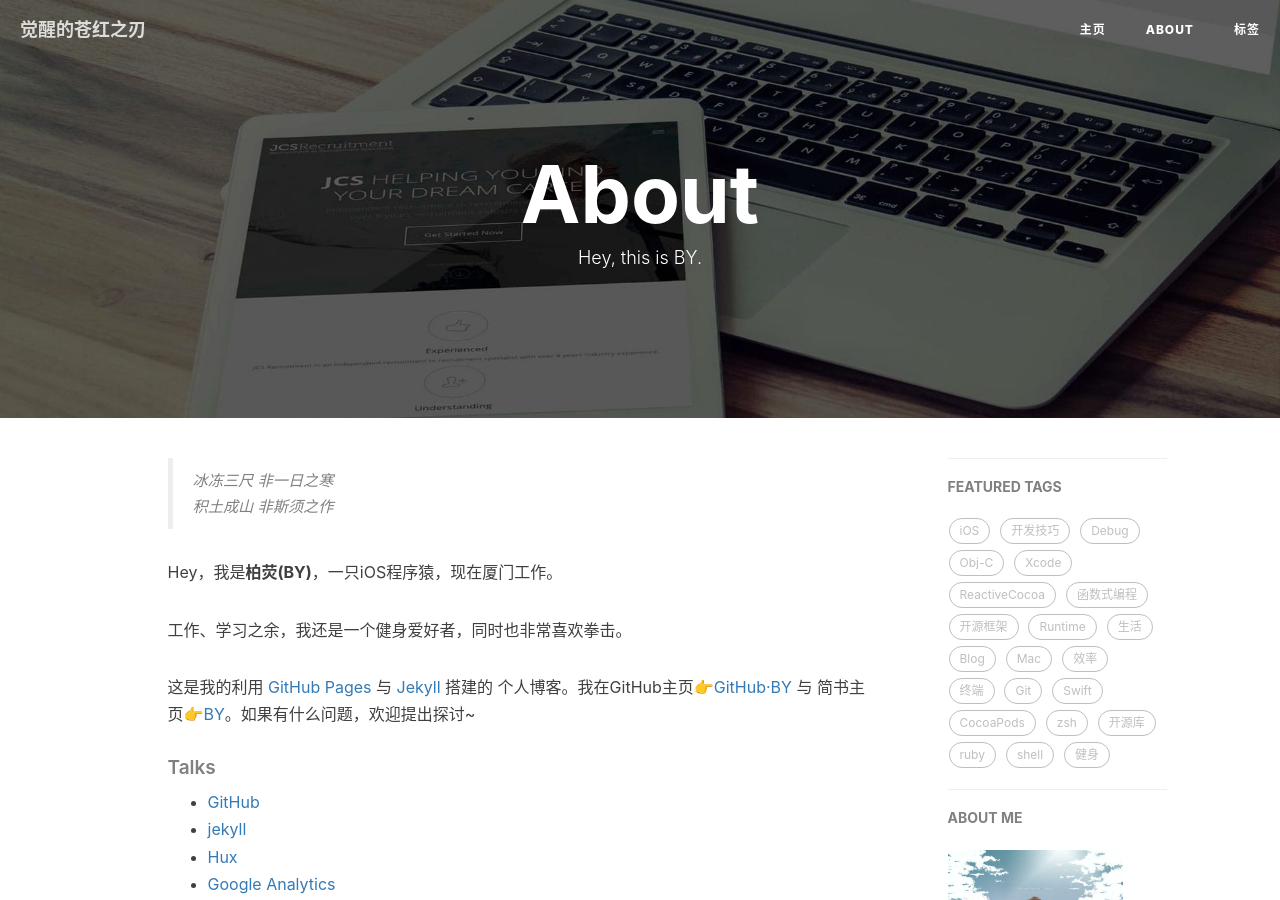
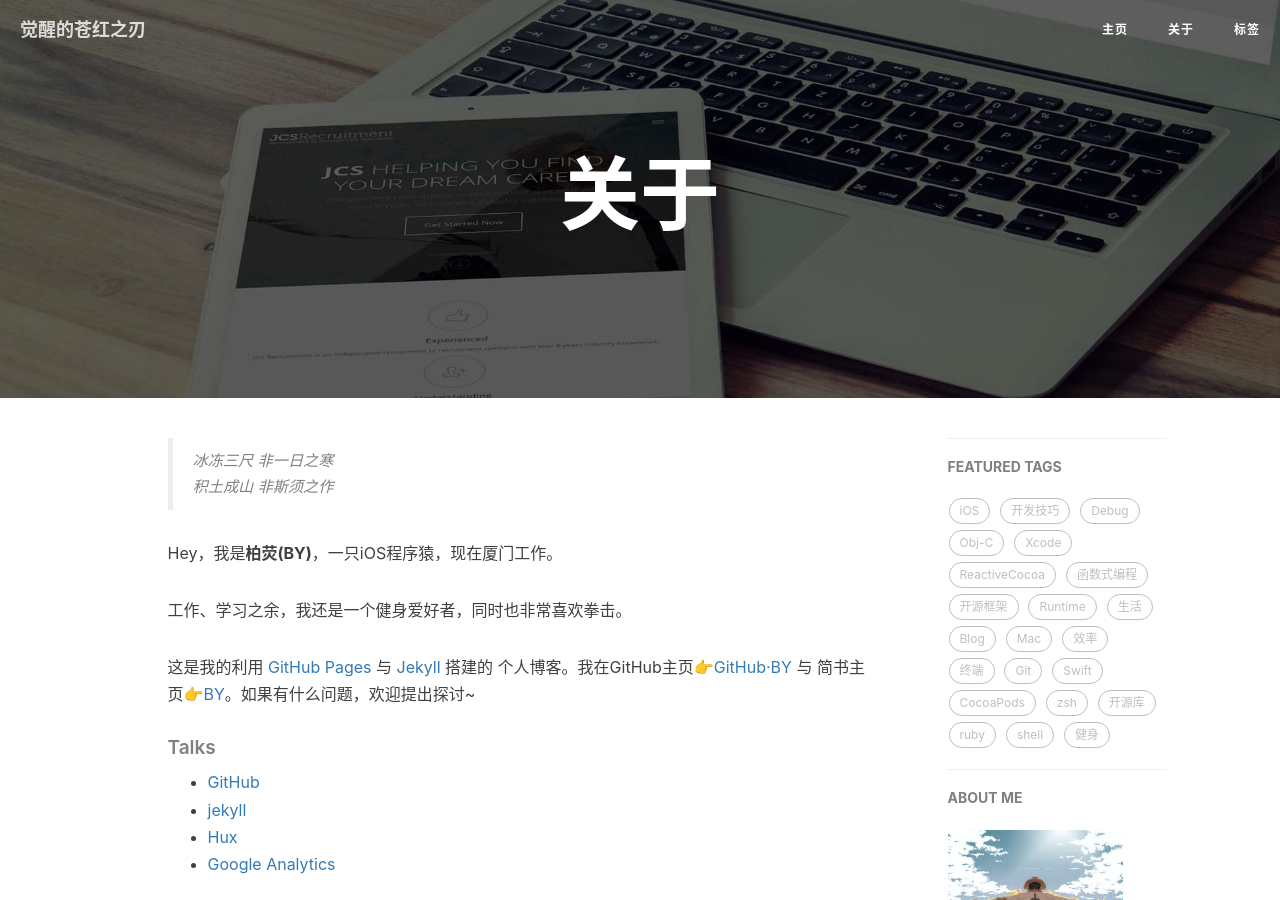
Before and after one commit to luoyuant/luoyuant.github.io, a Jekyll site: the page built from about.html, in a window 1280 px wide and 900 px high. Built offline with Jekyll 4.4.1, drawn with Linux system fonts in a browser that asks for light colours; nearby versions of some CDN libraries; comment, search, counter and statistics services are not loaded.

Commit message:
Update about.html

```diff
--- a/about.html
+++ b/about.html
@@ -1,7 +1,7 @@
 ---
 layout: page
-title: "About"
-description: "Hey, this is BY."
+title: "关于"
+description: ""
 header-img: "img/post-bg-rwd.jpg"
 ---
 
```
